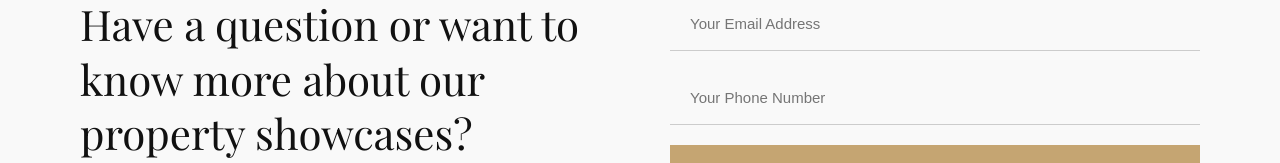
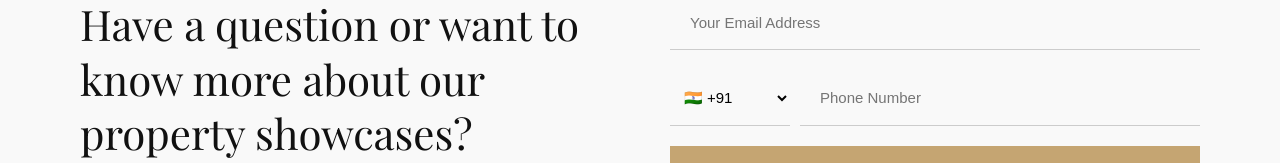
Before and after one commit to viratco/sandanehomes, a React (Vite) app: page / in a window 1280 px wide. Shown: the part 9412-9575 px from the top of the page. Built offline with nearby package versions, Linux system fonts and the light colour scheme; a web font is replaced by a local one.

Commit message:
Add country code selector to phone number field in footer

```diff
--- a/src/components/Footer.jsx
+++ b/src/components/Footer.jsx
@@ -3,6 +3,7 @@ import React, { useState } from 'react';
 
 const Footer = () => {
     const [email, setEmail] = useState('');
+    const [countryCode, setCountryCode] = useState('+91');
     const [phone, setPhone] = useState('');
     const [agreed, setAgreed] = useState(false);
 
@@ -31,9 +32,9 @@ const Footer = () => {
             },
             body: JSON.stringify({
                 email: email,
-                phone: phone,
+                phone: `${countryCode} ${phone}`,
                 _subject: "New Contact from Sandane Homes Website!",
-                message: `New contact submission:\nEmail: ${email}\nPhone: ${phone}`
+                message: `New contact submission:\nEmail: ${email}\nPhone: ${countryCode} ${phone}`
             })
         })
             .then(response => response.json())
@@ -111,15 +112,55 @@ const Footer = () => {
                             />
                         </div>
 
-                        {/* Phone Input */}
-                        <div style={{ position: 'relative', marginBottom: '20px' }}>
+                        {/* Phone Input with Country Code */}
+                        <div style={{ position: 'relative', marginBottom: '20px', display: 'flex', gap: '10px' }}>
+                            {/* Country Code Selector */}
+                            <select
+                                value={countryCode}
+                                onChange={(e) => setCountryCode(e.target.value)}
+                                style={{
+                                    width: '120px',
+                                    padding: '18px 10px',
+                                    backgroundColor: 'transparent',
+                                    border: 'none',
+                                    borderBottom: '1px solid #ccc',
+                                    fontSize: '15px',
+                                    outline: 'none',
+                                    cursor: 'pointer'
+                                }}
+                            >
+                                <option value="+91">🇮🇳 +91</option>
+                                <option value="+1">🇺🇸 +1</option>
+                                <option value="+44">🇬🇧 +44</option>
+                                <option value="+61">🇦🇺 +61</option>
+                                <option value="+971">🇦🇪 +971</option>
+                                <option value="+65">🇸🇬 +65</option>
+                                <option value="+86">🇨🇳 +86</option>
+                                <option value="+81">🇯🇵 +81</option>
+                                <option value="+82">🇰🇷 +82</option>
+                                <option value="+33">🇫🇷 +33</option>
+                                <option value="+49">🇩🇪 +49</option>
+                                <option value="+39">🇮🇹 +39</option>
+                                <option value="+34">🇪🇸 +34</option>
+                                <option value="+7">🇷🇺 +7</option>
+                                <option value="+55">🇧🇷 +55</option>
+                                <option value="+27">🇿🇦 +27</option>
+                                <option value="+52">🇲🇽 +52</option>
+                                <option value="+60">🇲🇾 +60</option>
+                                <option value="+62">🇮🇩 +62</option>
+                                <option value="+63">🇵🇭 +63</option>
+                                <option value="+66">🇹🇭 +66</option>
+                                <option value="+84">🇻🇳 +84</option>
+                            </select>
+
+                            {/* Phone Number Input */}
                             <input
                                 type="tel"
-                                placeholder="Your Phone Number"
+                                placeholder="Phone Number"
                                 value={phone}
                                 onChange={(e) => setPhone(e.target.value)}
                                 style={{
-                                    width: '100%',
+                                    flex: 1,
                                     padding: '18px 20px',
                                     backgroundColor: 'transparent',
                                     border: 'none',
```
